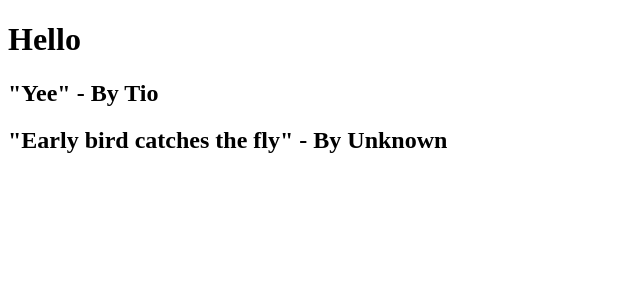
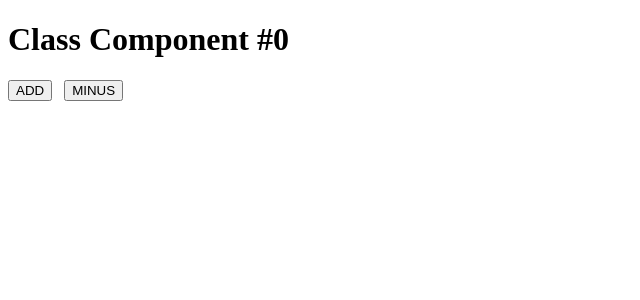
Before and after one commit to 13circle/nomadcoder-react-movie-app, a React (Create React App) app: page / in a window 1280 px wide. Shown: the top 300 px of the page, without its empty margins (0-640 px from the left). Built offline with nearby package versions, Linux system fonts and the light colour scheme.

Commit message:
Component Lifecycle

```diff
--- a/src/App.js
+++ b/src/App.js
@@ -1,39 +1,39 @@
 import React from "react";
-import PropTypes from "prop-types";
 
-function FamousSaying({ saying, by }) {
-  return (
-    <h2>
-      "{saying}" - By {by}
-    </h2>
-  );
+class App extends React.Component {
+  constructor(props) {
+    super(props);
+    console.log("App Created");
   }
-
-const famousSayingArr = [
-  {
-    saying: "Yee",
-    by: "Tio",
-  },
-  {
-    saying: "Early bird catches the fly",
-    by: "Unknown",
-  },
-];
-
-FamousSaying.propTypes = {
-  saying: PropTypes.string.isRequired,
-  by: PropTypes.string.isRequired,
+  state = {
+    count: 0,
   };
-
-function App() {
+  add = () => {
+    this.setState((curr) => ({ count: curr.count + 1 }));
+  };
+  minus = () => {
+    this.setState((curr) => ({ count: curr.count - 1 }));
+  };
+  componentDidMount() {
+    console.log("Component Rendered");
+  }
+  componentDidUpdate() {
+    console.log("Component Updated");
+  }
+  componentWillUnmount() {
+    // Cannot see in log...
+  }
+  render() {
+    console.log("Rendering Component...");
     return (
       <div>
-      <h1>Hello</h1>
-      {famousSayingArr.map((e, i) => (
-        <FamousSaying key={i} saying={e.saying} by={e.by} />
-      ))}
+        <h1>Class Component #{this.state.count}</h1>
+        <button onClick={this.add}>ADD</button>
+        &nbsp;&nbsp;&nbsp;
+        <button onClick={this.minus}>MINUS</button>
       </div>
     );
   }
+}
 
 export default App;
```
Lines whose indentation alone changed are shown as unchanged.
